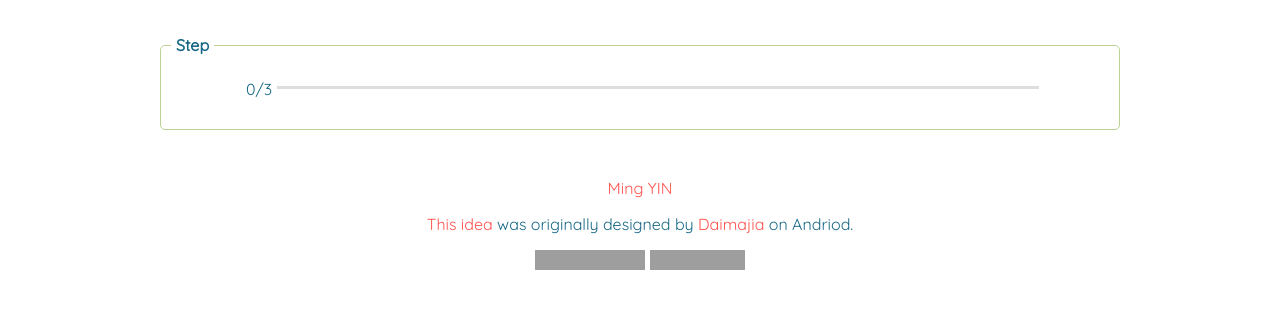
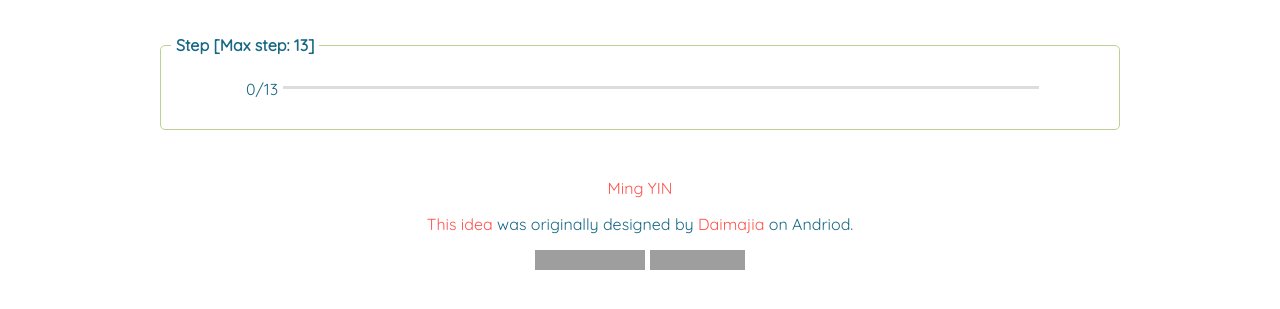
Before and after one commit to kalasoo/NumberProgressBar, a website: page index.html in a window 1280 px wide. Shown: the part 339-648 px from the top of the page. Drawn offline with Linux system fonts and the light colour scheme; grey boxes are pictures that could not be loaded.

Commit message:
change step max

```diff
--- a/index.html
+++ b/index.html
@@ -71,6 +71,10 @@
       return [min, max];
     }
 
+    function randomStep () {
+      return Math.floor(Math.random() * 10) + 5;
+    }
+
     // setup
     var $basic = $('#basic');
     var interval = randomInterval();
@@ -85,10 +89,13 @@
       style: 'percentage'
     })
 
+    var $step = $('#step');
+    var maxStep = randomStep()
     var stepBar = $('#step .number-pb').NumberProgressBar({
       style: 'step',
-      max: randomPercentage()
+      max: maxStep
     })
+    $step.find('.title span').text('[Max step: ' + maxStep + ']');
 
     // loop
     var basicLoop = function() {
```
